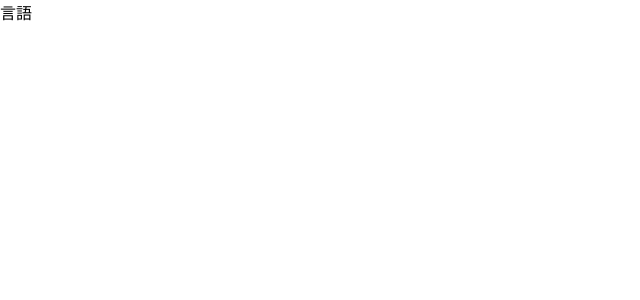
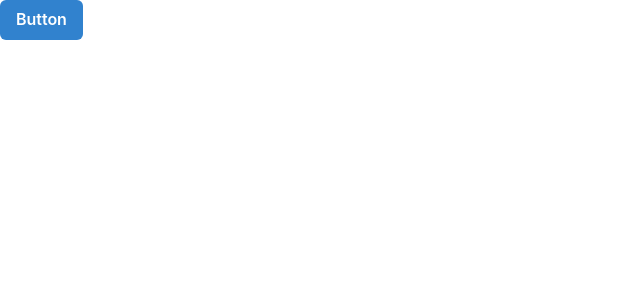
Before and after one commit to tangxife/react.ts.void, a React (Create React App) app: page / in a window 1280 px wide. Shown: the top 300 px of the page, without its empty margins (0-640 px from the left). Built offline with nearby package versions, Linux system fonts and the light colour scheme.

Commit message:
import chakra-ui

```diff
--- a/package.json
+++ b/package.json
@@ -6,6 +6,9 @@
     "@babel/cli": "^7.17.6",
     "@babel/core": "^7.17.8",
     "@babel/preset-env": "^7.16.11",
+    "@chakra-ui/react": "^1.8.6",
+    "@emotion/react": "^11",
+    "@emotion/styled": "^11",
     "@testing-library/jest-dom": "^5.16.2",
     "@testing-library/react": "^12.1.4",
     "@testing-library/user-event": "^13.5.0",
@@ -13,6 +16,7 @@
     "@types/node": "^16.11.26",
     "@types/react": "^17.0.41",
     "@types/react-dom": "^17.0.14",
+    "framer-motion": "^6",
     "i18next": "^21.6.14",
     "react": "^17.0.2",
     "react-dom": "^17.0.2",
--- a/src/App.tsx
+++ b/src/App.tsx
@@ -1,9 +1,16 @@
 import React from "react"
-import { useTranslation } from "react-i18next"
+import { ChakraProvider, Button } from "@chakra-ui/react"
 
 function App() {
-  const { t } = useTranslation()
-  return <div className="App">{t("language")}</div>
+  return (
+    <ChakraProvider>
+      <div className="App">
+        <Button colorScheme="blue" onClick={() => console.log("click button")}>
+          Button
+        </Button>
+      </div>
+    </ChakraProvider>
+  )
 }
 
 export default App
```
Also changed, not shown: src/route/RouterView/index.tsx (added, +7 -0 lines), 2 other files (tests, documents, lock files or other folders).
